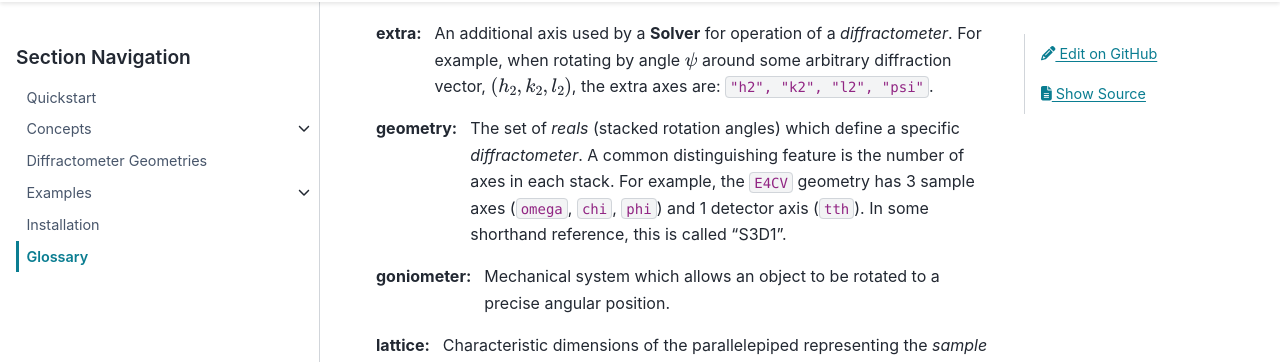
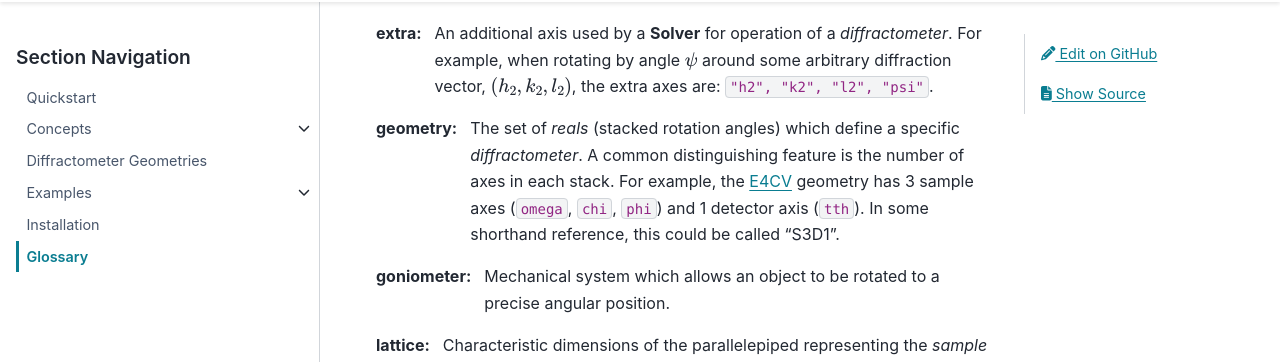
Before and after one commit to prjemian/hklpy2, a Sphinx documentation site: the page built from docs/source/glossary.rst, in a window 1280 px wide and 900 px high, scrolled down 1260 px. Shown: the part 62-424 px from the top of the window. Built offline with Sphinx 7.4.7 and the PyData theme 0.15.4, drawn with Linux system fonts in a browser that asks for light colours; pages that are not in the unit, such as notebooks, are missing from menus; the version number could not be read and is left out.

Commit message:
DOC #14 constraints

```diff
--- a/docs/source/glossary.rst
+++ b/docs/source/glossary.rst
@@ -113,11 +113,11 @@ Glossary
     !geometry
 
 :geometry: The set of *reals* (stacked rotation angles) which
-  define a specific *diffractometer*.
-  A common distinguishing feature is the number of axes in each stack.
-  For example, the ``E4CV`` geometry has 3 sample axes
-  (``omega``, ``chi``, ``phi``) and 1 detector axis (``tth``).
-  In some shorthand reference, this is called "S3D1".
+  define a specific *diffractometer*. A common distinguishing feature is the
+  number of axes in each stack. For example, the :ref:`E4CV
+  <geometries.hkl_soleil.E4CV>`  geometry has 3 sample axes (``omega``, ``chi``,
+  ``phi``) and 1 detector axis (``tth``). In some shorthand reference, this
+  could be called "S3D1".
 
 ..  index::
     !definition; goniometer
--- a/docs/source/quickstart.rst
+++ b/docs/source/quickstart.rst
@@ -55,7 +55,8 @@ Show the full report:
    wavelength=1.0
    mu=0, omega=0, chi=0, phi=0, gamma=0, delta=0
 
-Calculate the angles for $hkl=(1\ \\bar{1}\ 0)$:
+Calculate the angles for $hkl=(1\ \\bar{1}\ 0)$, using
+:func:`~hklpy2.user.cahkl()`:
 
 .. code-block:: python
    :linenos:
```
